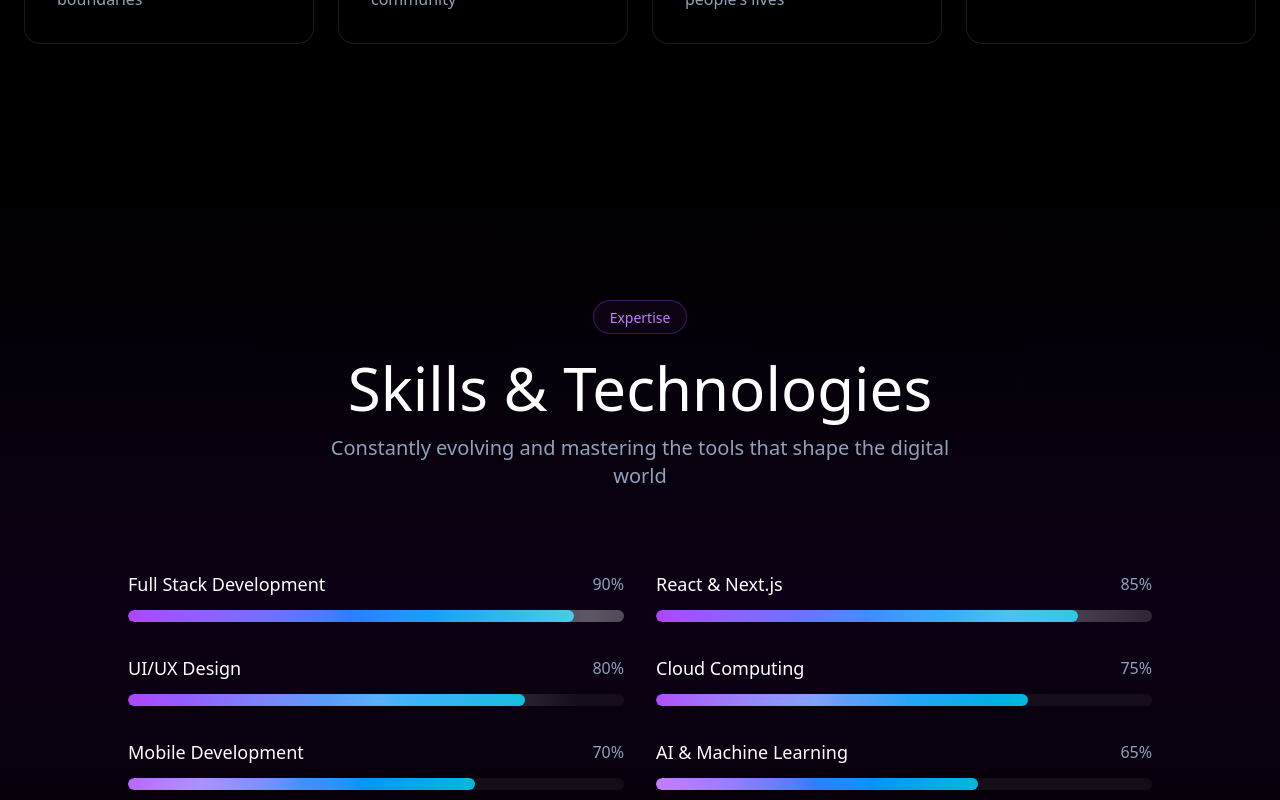
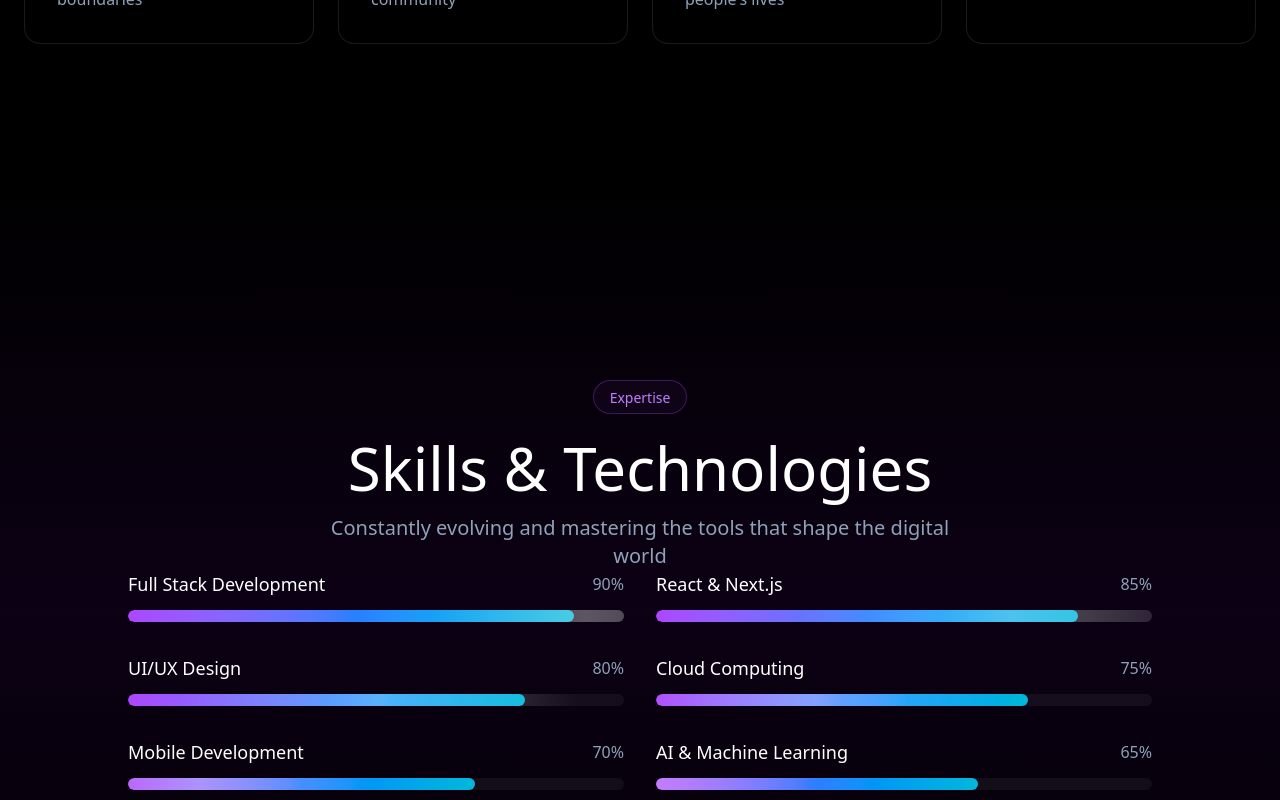
Before and after one commit to ys-rathore/rocket, a React (Vite) app: page / in a window 1280 px wide. Shown: the part 1767-2567 px from the top of the page. Built offline with nearby package versions, Linux system fonts and the light colour scheme.

Commit message:
Update index.css

```diff
--- a/src/index.css
+++ b/src/index.css
@@ -587,7 +587,7 @@
   }
 
   .mb-20 {
-    margin-bottom: calc(var(--spacing) * 20);
+    margin-top: calc(var(--spacing) * 20);
   }
 
   .mb-24 {
```
